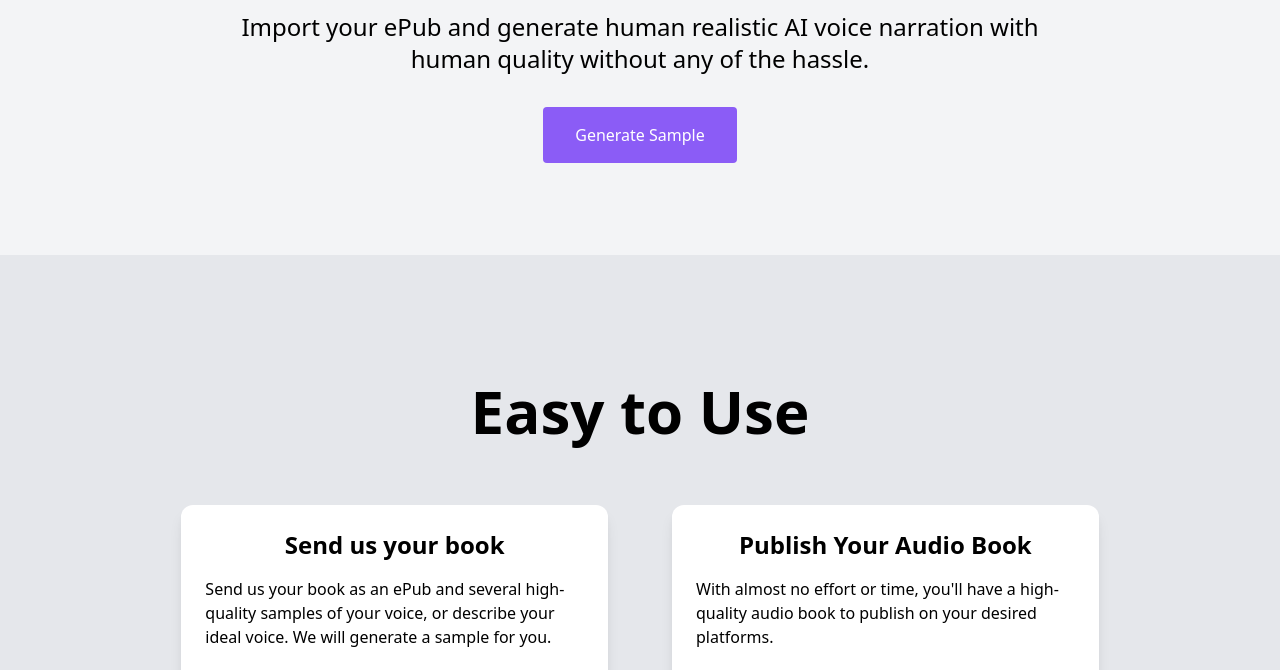
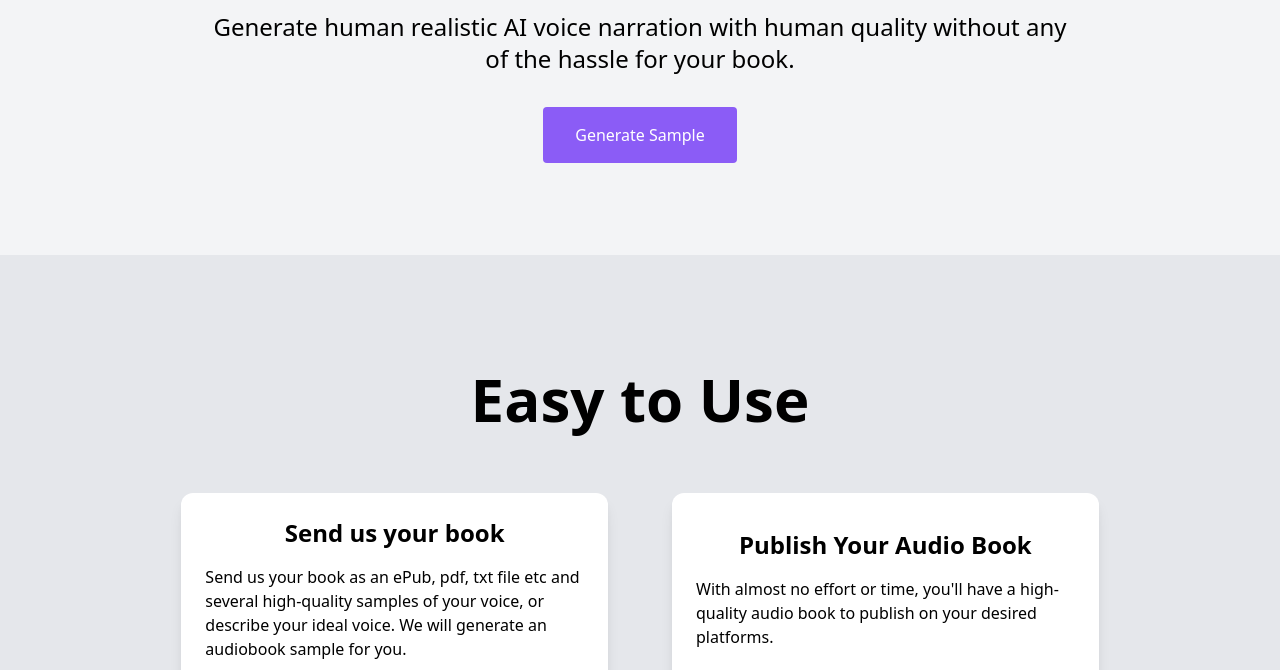
Before and after one commit to Florencehinder/publishing, a plain HTML site: page index.html in a window 1280 px wide. Shown: the part 545-1215 px from the top of the page. Drawn offline with nearby package versions, Linux system fonts and the light colour scheme.

Commit message:
minor changes to text on site

```diff
--- a/index.html
+++ b/index.html
@@ -105,8 +105,8 @@
             Publish your audio book in minutes
           </h1>
           <p class="text-xl md:text-2xl text-center mb-8">
-            Import your ePub and generate human realistic AI voice narration
-            with human quality without any of the hassle.
+            Generate human realistic AI voice narration with human quality
+            without any of the hassle for your book.
           </p>
           <div class="flex justify-center">
             <button
@@ -135,9 +135,9 @@
           >
             <h2 class="text-2xl font-bold mb-4">Send us your book</h2>
             <p class="mb-6">
-              Send us your book as an ePub and several high-quality samples of
-              your voice, or describe your ideal voice. We will generate a
-              sample for you.
+              Send us your book as an ePub, pdf, txt file etc and several
+              high-quality samples of your voice, or describe your ideal voice.
+              We will generate an audiobook sample for you.
             </p>
             <img
               src="src/images/upload (1).svg"
```
